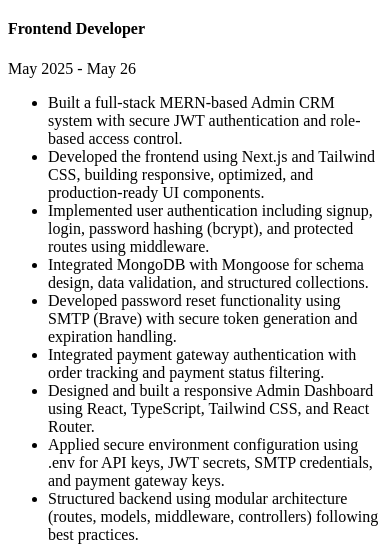
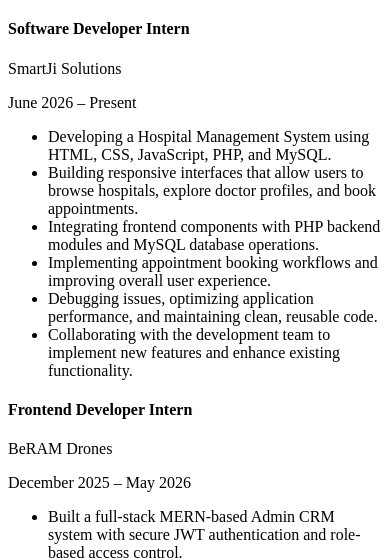
Before and after one commit to VinishaGupta/portfolio, a React (Vite) app in the folder frontend/: page / in a window 390 px wide. Shown: the part 1248-1808 px from the top of the page. Built offline with nearby package versions, Linux system fonts and the light colour scheme; no server answers; the HTML template or start-up script is replaced by a standard one.

Commit message:
experience added

```diff
--- a/frontend/src/App.jsx
+++ b/frontend/src/App.jsx
@@ -19,6 +19,15 @@
   { title: 'Tools & Platforms', items: 'Git, GitHub, Linux, Render, Vercel' },
   { title: 'UI / UX & Design', items: 'Canva, Figma' },
   { title: 'Core Concepts', items: 'Data Structures and Algorithms' }
+];
+
+const softwareDevBullets = [
+  'Developing a Hospital Management System using HTML, CSS, JavaScript, PHP, and MySQL.',
+  'Building responsive interfaces that allow users to browse hospitals, explore doctor profiles, and book appointments.',
+  'Integrating frontend components with PHP backend modules and MySQL database operations.',
+  'Implementing appointment booking workflows and improving overall user experience.',
+  'Debugging issues, optimizing application performance, and maintaining clean, reusable code.',
+  'Collaborating with the development team to implement new features and enhance existing functionality.'
 ];
 
 const experienceBullets = [
@@ -277,9 +286,25 @@
     <span>02.</span> Experience
   </h3>
 
+  {/* Current Experience */}
   <div className="experience-card">
-          <h4>Frontend Developer</h4>
-          <p className="experience-date">May 2025 - May 26</p>
+    <h4>Software Developer Intern</h4>
+    <p className="experience-company">SmartJi Solutions</p>
+    <p className="experience-date">June 2026 – Present</p>
+
+    <ul className="experience-list">
+      {softwareDevBullets.map((item) => (
+        <li key={item}>{item}</li>
+      ))}
+    </ul>
+  </div>
+
+  {/* Previous Experience */}
+  <div className="experience-card">
+    <h4>Frontend Developer Intern</h4>
+    <p className="experience-company">BeRAM Drones</p>
+    <p className="experience-date">December 2025 – May 2026</p>
+
     <ul className="experience-list">
       {experienceBullets.map((item) => (
         <li key={item}>{item}</li>
@@ -287,7 +312,6 @@
     </ul>
   </div>
 </section>
-
       <section id="work" className="work-section reveal">
         <h3 className="section-title">
           <span>03.</span> Some Things I've Built
--- a/frontend/src/styles.css
+++ b/frontend/src/styles.css
@@ -921,4 +921,16 @@
     justify-content: flex-start;
     flex-wrap: wrap;
   }
+
+.experience-company {
+  color: #64ffda;
+  font-size: 1rem;
+  font-weight: 600;
+  margin-top: 4px;
 }
+
+.experience-card {
+  margin-bottom: 50px;
+}
+
+}
```
Lines whose indentation alone changed are shown as unchanged.
